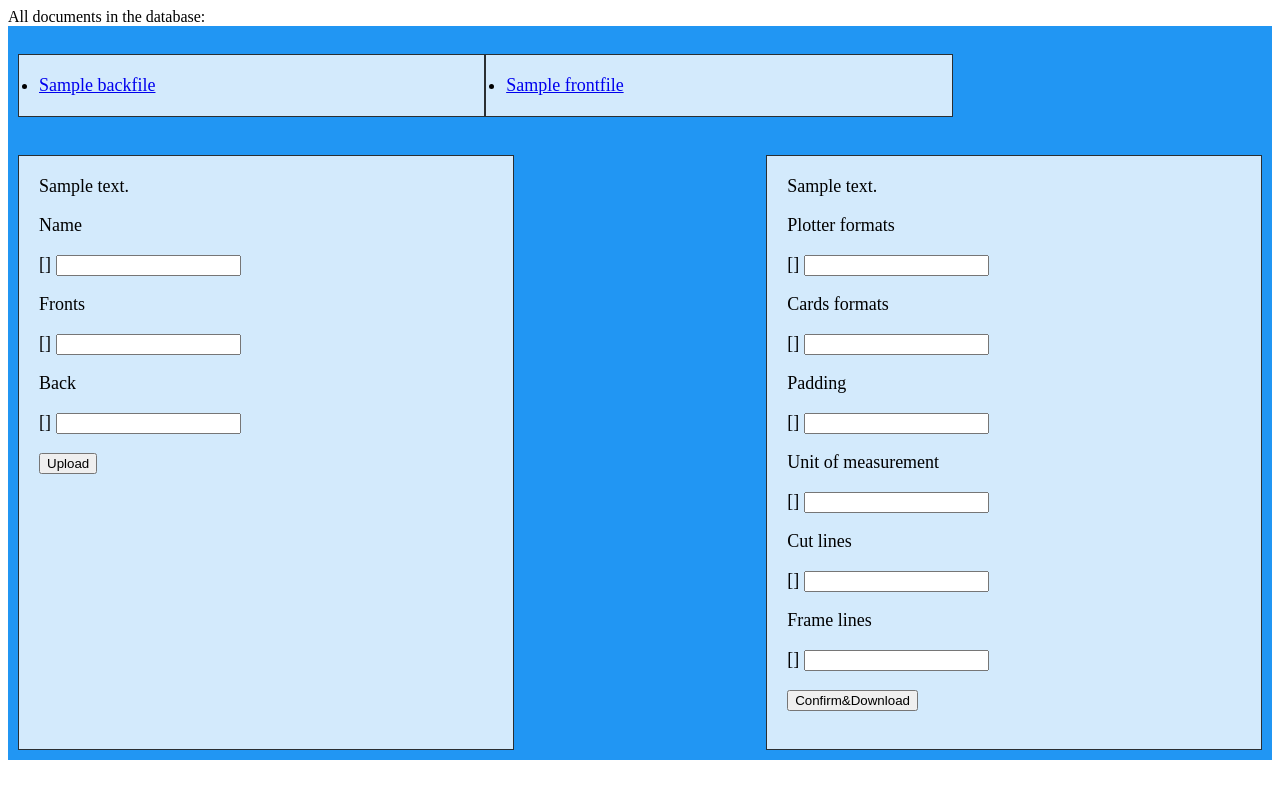
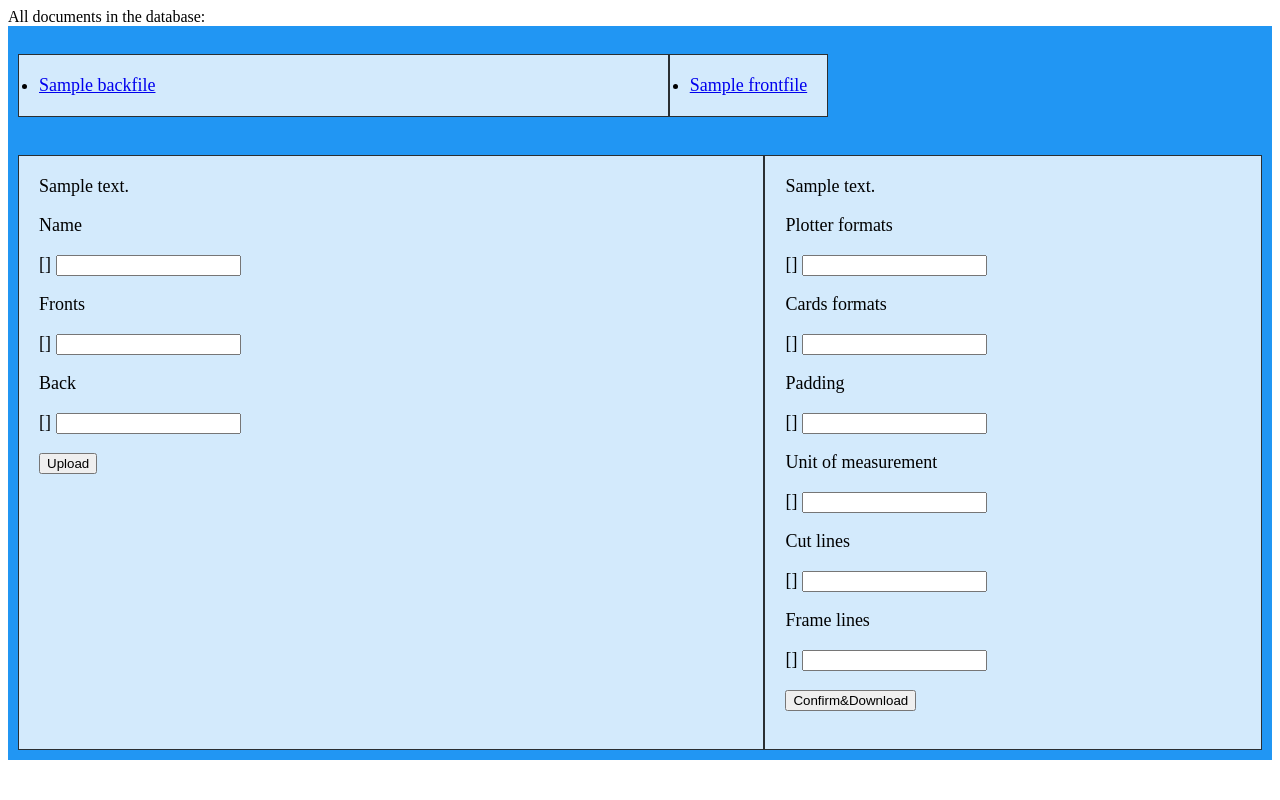
Before and after one commit to ferronsnicola/paginator, a Django app: template playing_cards_paginator/templates/main_page.html in a window 1280 px wide. Run offline with Django 4.2, Linux system fonts and the light colour scheme; tables that the repository leaves empty hold one stand-in row (values such as "Sample post"); the template is opened without the code that fills it: values that come from a table or form of the project are taken from there, most other values are stand-ins (such as "Sample title", 1, 10 or a date in 2020); form fields are guessed from the names that the template uses; parts of the project's set-up code (start-up, migrations or seed data) failed here and were passed over.

Commit message:
#dev #frontend main_page.html better grid layout

```diff
--- a/playing_cards_paginator/templates/main_page.html
+++ b/playing_cards_paginator/templates/main_page.html
@@ -6,7 +6,7 @@
         <style>
             .grid-container {
                 display: grid;
-                grid-template-columns: auto auto auto;
+                grid-template-columns: 3fr auto 2fr;
                 background-color: #2196F3;
                 padding: 10px;
             }
```
